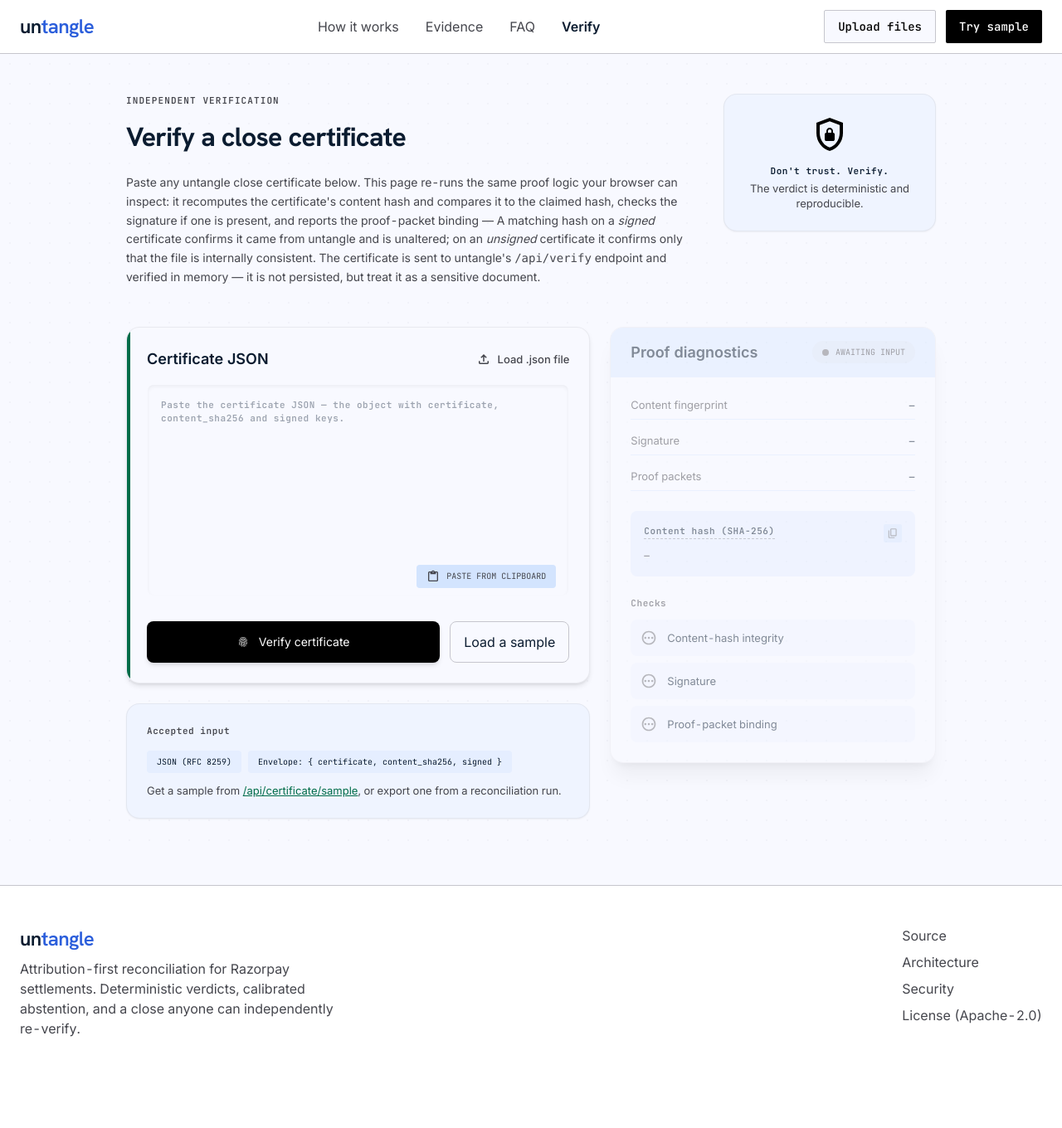
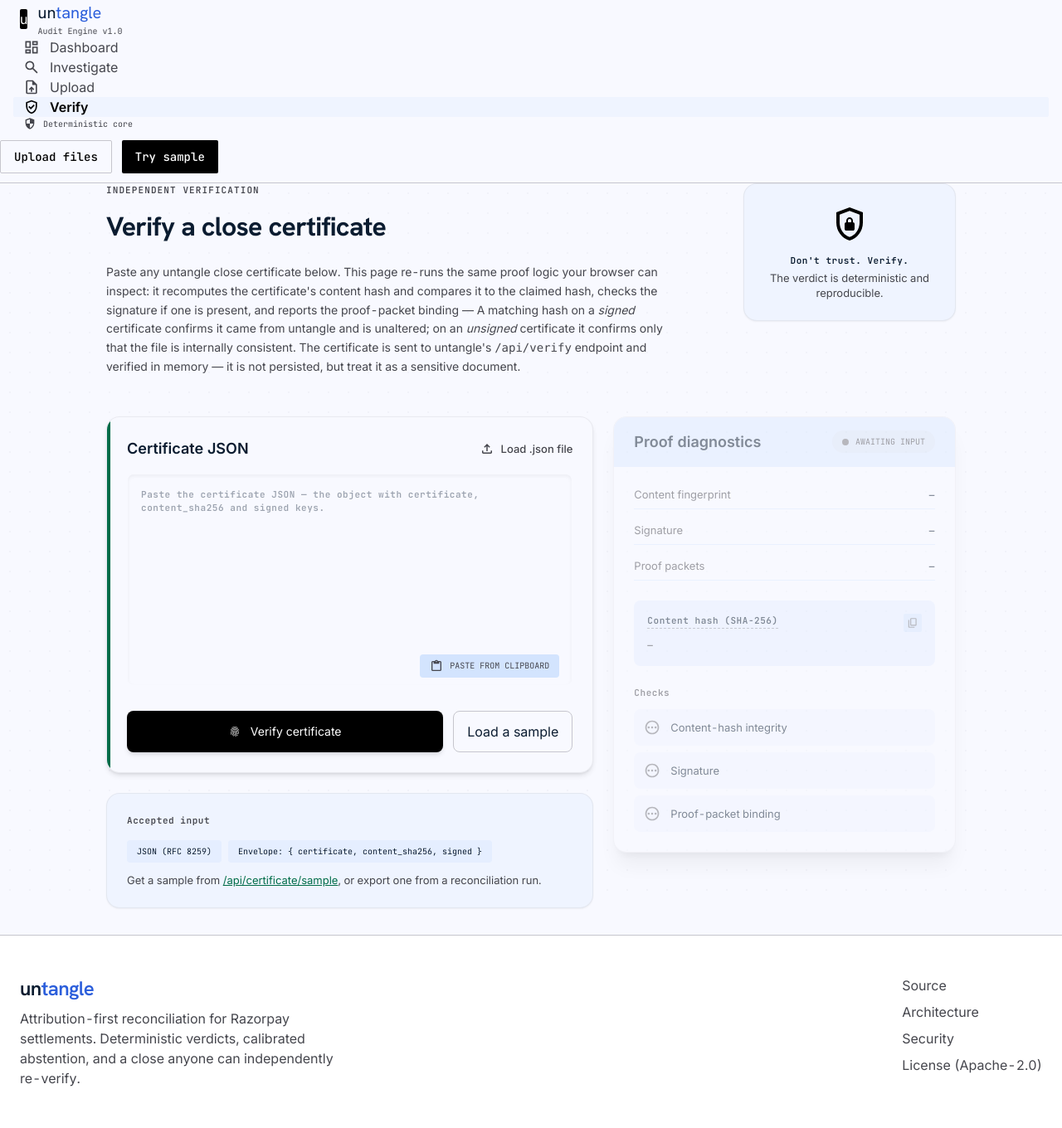
Before and after one commit to vinayaksonthalia/untangle, a FastAPI app: page /verify in a window 1280 px wide. Shown: the whole page at 83% size. Before the commit the page ends 1250 px from the top, so only its background shows below. Run offline with FastAPI, Linux system fonts and the light colour scheme; parts of the project's set-up code (start-up, migrations or seed data) failed here and were passed over.

Commit message:
feat(webapp): verify to sidebar app shell — fixed footer flow

```diff
--- a/webapp/templates/verify.html
+++ b/webapp/templates/verify.html
@@ -20,26 +20,45 @@
   :focus-visible { outline: 2px solid #0f172a; outline-offset: 2px; }
 </style>
 </head>
-<body class="bg-background font-body-md text-on-background tabular-nums">
-<header class="sticky top-0 z-50 w-full bg-surface-container-lowest/90 backdrop-blur-xl border-b border-outline-variant">
-<div class="max-w-[1400px] mx-auto px-container-padding h-16 flex items-center justify-between gap-4">
-<a href="/" class="font-headline-md text-headline-md tracking-tight" aria-label="untangle — home"><span class="text-on-surface">un</span><span class="text-[#2b5edb]">tangle</span></a>
-<nav aria-label="Primary" class="hidden md:flex items-center gap-8 font-body-md text-on-surface-variant">
-<a class="hover:text-on-surface transition-colors" href="/#how">How it works</a>
-<a class="hover:text-on-surface transition-colors" href="/#evidence">Evidence</a>
-<a class="hover:text-on-surface transition-colors" href="/#faq">FAQ</a>
-<a class="text-on-surface font-semibold" aria-current="page" href="/verify">Verify</a>
+<body class="bg-background font-body-md text-on-background tabular-nums min-h-screen">
+<aside class="fixed left-0 top-0 h-full w-60 bg-surface border-r border-outline-variant flex flex-col py-6 z-20">
+<a href="/" class="px-6 mb-8 flex items-center gap-3" aria-label="untangle — home">
+<div class="w-8 h-8 bg-primary rounded flex items-center justify-center text-on-primary font-bold">u</div>
+<div>
+<div class="font-headline-md text-[20px] leading-6 font-bold"><span class="text-on-surface">un</span><span class="text-[#2b5edb]">tangle</span></div>
+<div class="font-label-caps text-[10px] text-on-surface-variant">Audit Engine v1.0</div>
+</div>
+</a>
+<nav class="flex-1 px-4 space-y-1" aria-label="Primary">
+<a class="flex items-center gap-3 px-3 py-2 text-on-surface-variant hover:bg-surface-container-low transition-colors rounded" href="/dashboard">
+<svg viewBox="0 -960 960 960" width="1em" height="1em" fill="currentColor" aria-hidden="true" focusable="false" class="text-[20px]" data-icon="dashboard"><path d="M520-600v-240h320v240H520ZM120-440v-400h320v400H120Zm400 320v-400h320v400H520Zm-400 0v-240h320v240H120Zm80-400h160v-240H200v240Zm400 320h160v-240H600v240Zm0-480h160v-80H600v80ZM200-200h160v-80H200v80Zm160-320Zm240-160Zm0 240ZM360-280Z"/></svg><span>Dashboard</span>
+</a>
+<a class="flex items-center gap-3 px-3 py-2 text-on-surface-variant hover:bg-surface-container-low transition-colors rounded" href="/investigate">
+<svg viewBox="0 -960 960 960" width="1em" height="1em" fill="currentColor" aria-hidden="true" focusable="false" class="text-[20px]" data-icon="search"><path d="M784-120 532-372q-30 24-69 38t-83 14q-109 0-184.5-75.5T120-580q0-109 75.5-184.5T380-840q109 0 184.5 75.5T640-580q0 44-14 83t-38 69l252 252-56 56ZM380-400q75 0 127.5-52.5T560-580q0-75-52.5-127.5T380-760q-75 0-127.5 52.5T200-580q0 75 52.5 127.5T380-400Z"/></svg><span>Investigate</span>
+</a>
+<a class="flex items-center gap-3 px-3 py-2 text-on-surface-variant hover:bg-surface-container-low transition-colors rounded" href="/app">
+<svg viewBox="0 -960 960 960" width="1em" height="1em" fill="currentColor" aria-hidden="true" focusable="false" class="text-[20px]" data-icon="upload_file"><path d="M440-200h80v-167l64 64 56-57-160-160-160 160 57 56 63-63v167ZM240-80q-33 0-56.5-23.5T160-160v-640q0-33 23.5-56.5T240-880h320l240 240v480q0 33-23.5 56.5T720-80H240Zm280-520v-200H240v640h480v-440H520ZM240-800v200-200 640-640Z"/></svg><span>Upload</span>
+</a>
+<a class="flex items-center gap-3 px-3 py-2 text-primary font-semibold bg-surface-container-low border-r-2 border-primary rounded" aria-current="page" href="/verify">
+<svg viewBox="0 -960 960 960" width="1em" height="1em" fill="currentColor" aria-hidden="true" focusable="false" class="text-[20px]" data-icon="verified_user"><path d="m438-338 226-226-57-57-169 169-84-84-57 57 141 141Zm42 258q-139-35-229.5-159.5T160-516v-244l320-120 320 120v244q0 152-90.5 276.5T480-80Zm0-84q104-33 172-132t68-220v-189l-240-90-240 90v189q0 121 68 220t172 132Zm0-316Z"/></svg><span>Verify</span>
+</a>
 </nav>
-<div class="flex items-center gap-3">
+<div class="px-4 mt-auto">
+<div class="px-3 py-2 font-label-caps text-[10px] text-on-surface-variant flex items-center gap-2">
+<svg viewBox="0 -960 960 960" width="1em" height="1em" fill="currentColor" aria-hidden="true" focusable="false" class="text-[16px]" data-icon="security"><path d="M480-80q-139-35-229.5-159.5T160-516v-244l320-120 320 120v244q0 152-90.5 276.5T480-80Zm0-84q97-30 162-118.5T718-480H480v-315l-240 90v207q0 7 2 18h238v316Z"/></svg> Deterministic core
+</div>
+</div>
+</aside>
+
+<main class="ml-60 flex-1 flex flex-col min-w-0">
+<header class="h-16 border-b border-outline-variant bg-surface flex items-center justify-end gap-3 px-8 sticky top-0 z-10">
 <a href="/app" class="hidden sm:inline-flex h-10 items-center px-4 bg-surface text-primary border border-outline-variant font-data-tabular text-data-tabular rounded hover:bg-surface-container-low transition-colors">Upload files</a>
 <a href="/try-sample" class="inline-flex h-10 items-center px-4 bg-primary text-on-primary font-data-tabular text-data-tabular rounded hover:bg-audit-blue transition-colors shadow-sm">Try sample</a>
-</div>
-</div>
 </header>
 
-<main class="relative">
+<div class="p-8 flex-1 overflow-auto relative">
 <div class="absolute inset-0 opacity-[0.03] pointer-events-none" style="background-image: radial-gradient(#0b1c30 1px, transparent 1px); background-size: 24px 24px;"></div>
-<div class="relative z-10 px-container-padding py-12 max-w-5xl mx-auto w-full">
+<div class="relative z-10 max-w-5xl mx-auto w-full">
 
 <div class="mb-12 flex flex-col md:flex-row items-start gap-8 animate-fade-rise delay-0">
 <div class="flex-1">
@@ -167,9 +186,10 @@ verified in memory — it is not persisted, but treat it as a sensitive document
 </div>
 </div>
 </div>
+</div>
 </main>
 
-<footer class="w-full bg-surface-container-lowest border-t border-outline-variant py-12 mt-8">
+<footer class="ml-60 bg-surface-container-lowest border-t border-outline-variant py-12 mt-8">
 <div class="max-w-[1400px] mx-auto px-container-padding flex flex-col md:flex-row md:items-start justify-between gap-8">
 <div class="max-w-sm">
 <div class="font-headline-md text-headline-md tracking-tight mb-2"><span class="text-on-surface">un</span><span class="text-[#2b5edb]">tangle</span></div>
```
